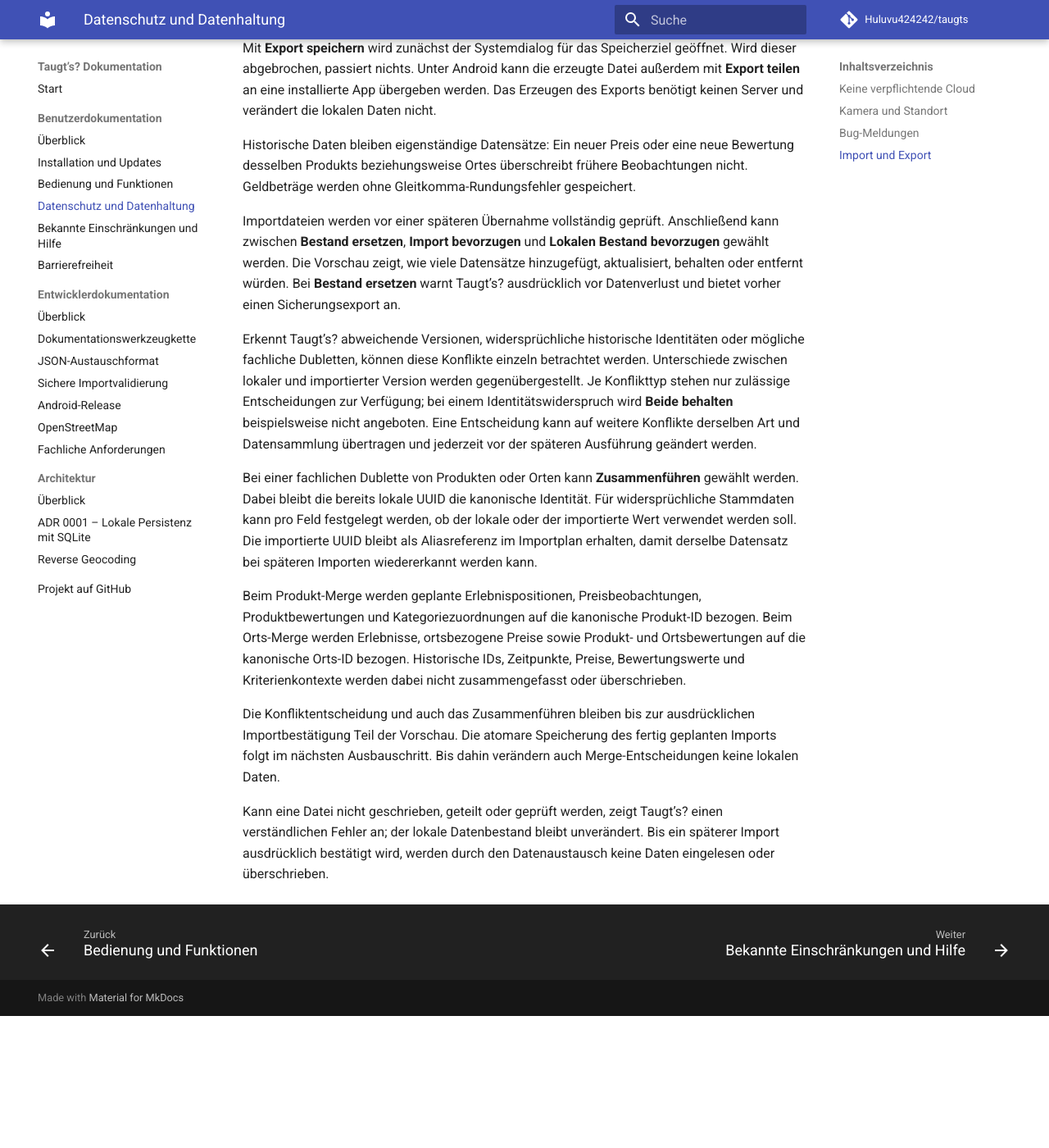
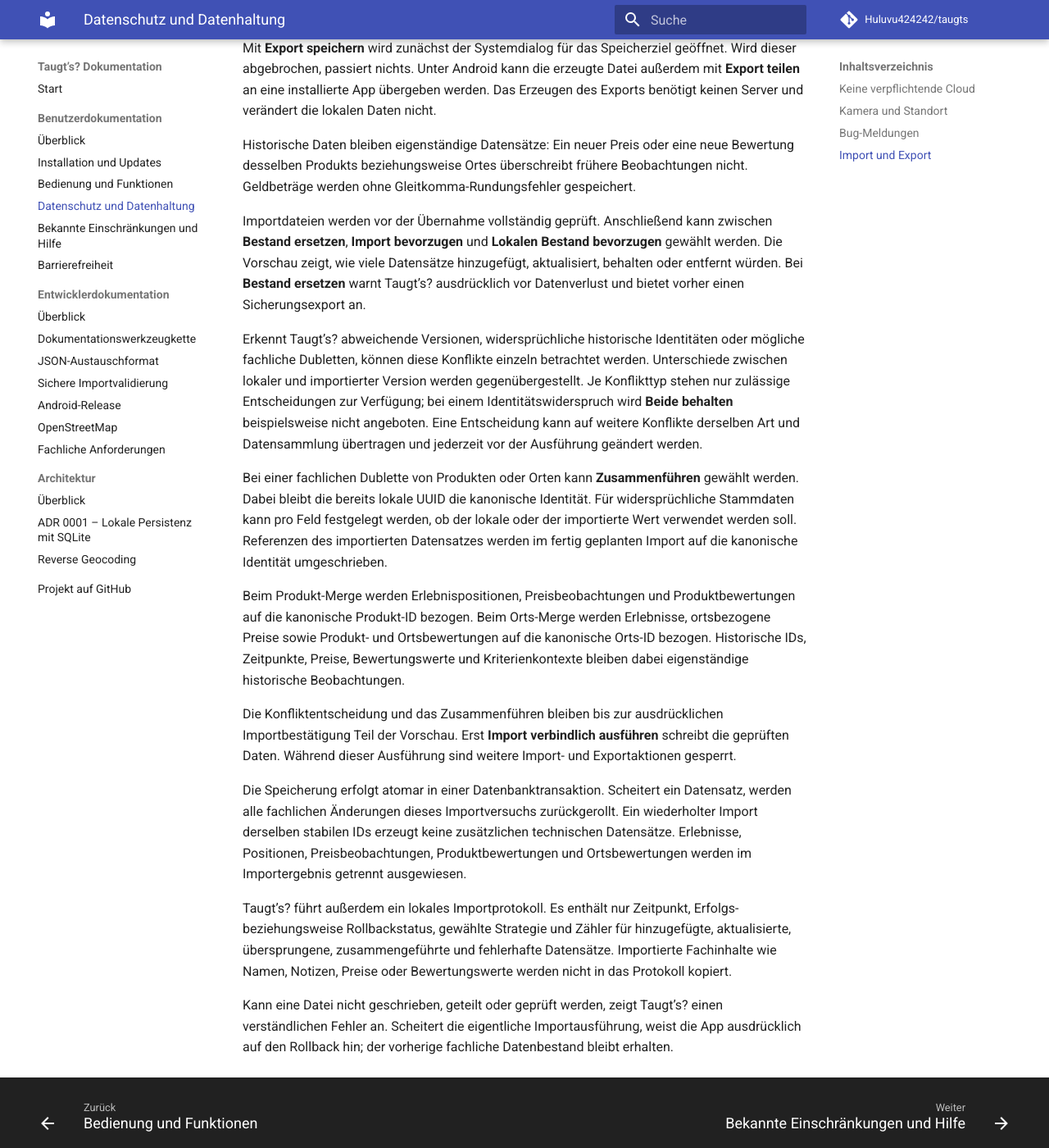
Before and after one commit to Huluvu424242/taugts, an MkDocs documentation site: the page built from docs/benutzer/datenhaltung.md, in a window 1280 px wide and 1400 px high, scrolled down 914 px. Shown: the whole window at 82% size. Built offline with MkDocs 1.6.1 and Material for MkDocs 9.7.7, drawn with Linux system fonts in a browser that asks for light colours; comment, search, counter and statistics services are not loaded; before the commit the page ends 2153 px from its top, so only the background shows below that.

Commit message:
docs: atomaren Import und Protokoll beschreiben

```diff
--- a/docs/benutzer/datenhaltung.md
+++ b/docs/benutzer/datenhaltung.md
@@ -24,14 +24,18 @@ Mit **Export speichern** wird zunächst der Systemdialog für das Speicherziel g
 
 Historische Daten bleiben eigenständige Datensätze: Ein neuer Preis oder eine neue Bewertung desselben Produkts beziehungsweise Ortes überschreibt frühere Beobachtungen nicht. Geldbeträge werden ohne Gleitkomma-Rundungsfehler gespeichert.
 
-Importdateien werden vor einer späteren Übernahme vollständig geprüft. Anschließend kann zwischen **Bestand ersetzen**, **Import bevorzugen** und **Lokalen Bestand bevorzugen** gewählt werden. Die Vorschau zeigt, wie viele Datensätze hinzugefügt, aktualisiert, behalten oder entfernt würden. Bei **Bestand ersetzen** warnt Taugt’s? ausdrücklich vor Datenverlust und bietet vorher einen Sicherungsexport an.
+Importdateien werden vor der Übernahme vollständig geprüft. Anschließend kann zwischen **Bestand ersetzen**, **Import bevorzugen** und **Lokalen Bestand bevorzugen** gewählt werden. Die Vorschau zeigt, wie viele Datensätze hinzugefügt, aktualisiert, behalten oder entfernt würden. Bei **Bestand ersetzen** warnt Taugt’s? ausdrücklich vor Datenverlust und bietet vorher einen Sicherungsexport an.
 
-Erkennt Taugt’s? abweichende Versionen, widersprüchliche historische Identitäten oder mögliche fachliche Dubletten, können diese Konflikte einzeln betrachtet werden. Unterschiede zwischen lokaler und importierter Version werden gegenübergestellt. Je Konflikttyp stehen nur zulässige Entscheidungen zur Verfügung; bei einem Identitätswiderspruch wird **Beide behalten** beispielsweise nicht angeboten. Eine Entscheidung kann auf weitere Konflikte derselben Art und Datensammlung übertragen und jederzeit vor der späteren Ausführung geändert werden.
+Erkennt Taugt’s? abweichende Versionen, widersprüchliche historische Identitäten oder mögliche fachliche Dubletten, können diese Konflikte einzeln betrachtet werden. Unterschiede zwischen lokaler und importierter Version werden gegenübergestellt. Je Konflikttyp stehen nur zulässige Entscheidungen zur Verfügung; bei einem Identitätswiderspruch wird **Beide behalten** beispielsweise nicht angeboten. Eine Entscheidung kann auf weitere Konflikte derselben Art und Datensammlung übertragen und jederzeit vor der Ausführung geändert werden.
 
-Bei einer fachlichen Dublette von Produkten oder Orten kann **Zusammenführen** gewählt werden. Dabei bleibt die bereits lokale UUID die kanonische Identität. Für widersprüchliche Stammdaten kann pro Feld festgelegt werden, ob der lokale oder der importierte Wert verwendet werden soll. Die importierte UUID bleibt als Aliasreferenz im Importplan erhalten, damit derselbe Datensatz bei späteren Importen wiedererkannt werden kann.
+Bei einer fachlichen Dublette von Produkten oder Orten kann **Zusammenführen** gewählt werden. Dabei bleibt die bereits lokale UUID die kanonische Identität. Für widersprüchliche Stammdaten kann pro Feld festgelegt werden, ob der lokale oder der importierte Wert verwendet werden soll. Referenzen des importierten Datensatzes werden im fertig geplanten Import auf die kanonische Identität umgeschrieben.
 
-Beim Produkt-Merge werden geplante Erlebnispositionen, Preisbeobachtungen, Produktbewertungen und Kategoriezuordnungen auf die kanonische Produkt-ID bezogen. Beim Orts-Merge werden Erlebnisse, ortsbezogene Preise sowie Produkt- und Ortsbewertungen auf die kanonische Orts-ID bezogen. Historische IDs, Zeitpunkte, Preise, Bewertungswerte und Kriterienkontexte werden dabei nicht zusammengefasst oder überschrieben.
+Beim Produkt-Merge werden Erlebnispositionen, Preisbeobachtungen und Produktbewertungen auf die kanonische Produkt-ID bezogen. Beim Orts-Merge werden Erlebnisse, ortsbezogene Preise sowie Produkt- und Ortsbewertungen auf die kanonische Orts-ID bezogen. Historische IDs, Zeitpunkte, Preise, Bewertungswerte und Kriterienkontexte bleiben dabei eigenständige historische Beobachtungen.
 
-Die Konfliktentscheidung und auch das Zusammenführen bleiben bis zur ausdrücklichen Importbestätigung Teil der Vorschau. Die atomare Speicherung des fertig geplanten Imports folgt im nächsten Ausbauschritt. Bis dahin verändern auch Merge-Entscheidungen keine lokalen Daten.
+Die Konfliktentscheidung und das Zusammenführen bleiben bis zur ausdrücklichen Importbestätigung Teil der Vorschau. Erst **Import verbindlich ausführen** schreibt die geprüften Daten. Während dieser Ausführung sind weitere Import- und Exportaktionen gesperrt.
 
-Kann eine Datei nicht geschrieben, geteilt oder geprüft werden, zeigt Taugt’s? einen verständlichen Fehler an; der lokale Datenbestand bleibt unverändert. Bis ein späterer Import ausdrücklich bestätigt wird, werden durch den Datenaustausch keine Daten eingelesen oder überschrieben.
+Die Speicherung erfolgt atomar in einer Datenbanktransaktion. Scheitert ein Datensatz, werden alle fachlichen Änderungen dieses Importversuchs zurückgerollt. Ein wiederholter Import derselben stabilen IDs erzeugt keine zusätzlichen technischen Datensätze. Erlebnisse, Positionen, Preisbeobachtungen, Produktbewertungen und Ortsbewertungen werden im Importergebnis getrennt ausgewiesen.
+
+Taugt’s? führt außerdem ein lokales Importprotokoll. Es enthält nur Zeitpunkt, Erfolgs- beziehungsweise Rollbackstatus, gewählte Strategie und Zähler für hinzugefügte, aktualisierte, übersprungene, zusammengeführte und fehlerhafte Datensätze. Importierte Fachinhalte wie Namen, Notizen, Preise oder Bewertungswerte werden nicht in das Protokoll kopiert.
+
+Kann eine Datei nicht geschrieben, geteilt oder geprüft werden, zeigt Taugt’s? einen verständlichen Fehler an. Scheitert die eigentliche Importausführung, weist die App ausdrücklich auf den Rollback hin; der vorherige fachliche Datenbestand bleibt erhalten.
```
